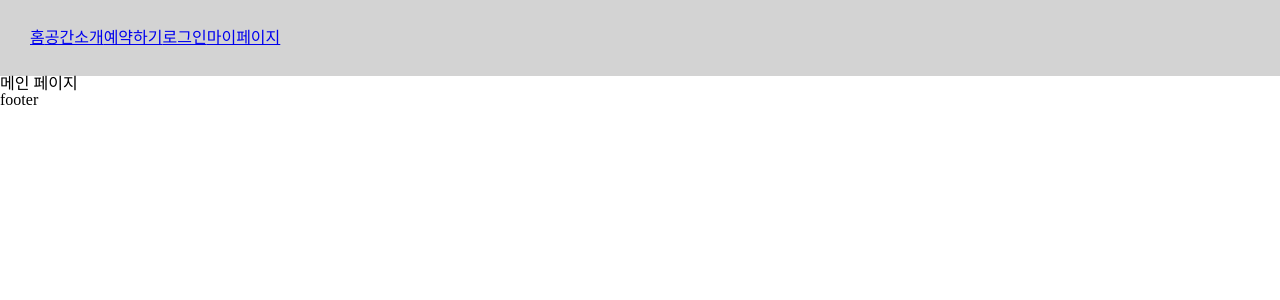
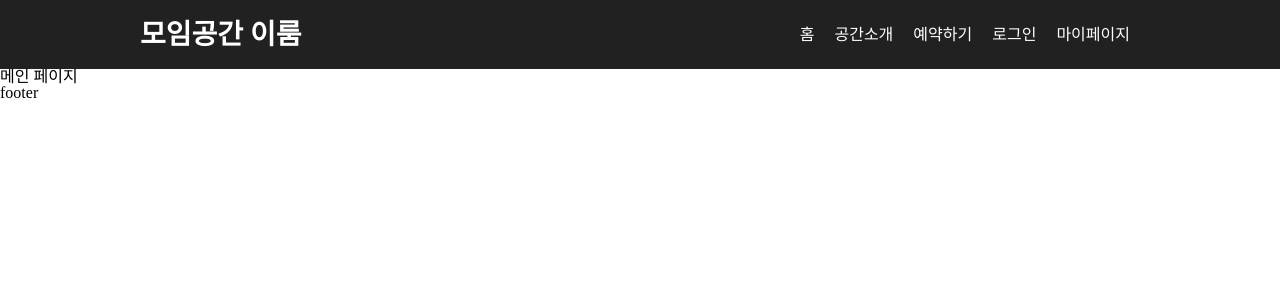
Before and after one commit to jseo9732/iroom-clone, a React (Create React App) app: page / in a window 1280 px wide. Shown: the top 300 px of the page. Built offline with nearby package versions, Linux system fonts and the light colour scheme.

Commit message:
Feat: 추가 네비게이션 클릭 시 글자색 변경 기능

```diff
--- a/src/components/Navigation.js
+++ b/src/components/Navigation.js
@@ -1,13 +1,62 @@
+import { useEffect, useState } from "react";
 import { Link } from "react-router-dom";
+import "./Navigation.css";
 
 export default function Navigation() {
+  const [currentClick, setCurrentClick] = useState(null);
+  const [prevClick, setPrevClick] = useState(null);
+
+  const onMenuClick = (e) => {
+    setCurrentClick(e.target.id);
+  };
+
+  useEffect(() => {
+    if (currentClick !== null) {
+      let current = document.getElementById(currentClick);
+      current.style.color = "#3eccb5";
+    }
+
+    if (prevClick !== null) {
+      let prev = document.getElementById(prevClick);
+      prev.style.color = "#ffffff";
+    }
+    setPrevClick(currentClick);
+  }, [currentClick]);
+
   return (
-    <div style={{ padding: "30px", background: "lightGray" }}>
-      <Link to="/">홈</Link>
-      <Link to="/intro">공간소개</Link>
-      <Link to="/reservation">예약하기</Link>
-      <Link to="/login">로그인</Link>
-      <Link to="/profile">마이페이지</Link>
+    <div className="HeaderContainer">
+      <div className="HeaderBox">
+        <Link to="/" className="HeaderTitle">
+          모임공간 이룸
+        </Link>
+        <ul className="HeaderMenu">
+          <li>
+            <Link to="/" id="1" onClick={onMenuClick}>
+              홈
+            </Link>
+          </li>
+          <li>
+            <Link to="/intro" id="2" onClick={onMenuClick}>
+              공간소개
+            </Link>
+          </li>
+          <li>
+            <Link to="/reservation" id="3" onClick={onMenuClick}>
+              예약하기
+            </Link>
+          </li>
+          <li>
+            <Link to="/login" id="4" onClick={onMenuClick}>
+              로그인
+            </Link>
+          </li>
+          <li>
+            <Link to="/profile" id="5" onClick={onMenuClick}>
+              마이페이지
+            </Link>
+          </li>
+        </ul>
+      </div>
     </div>
   );
 }
```
